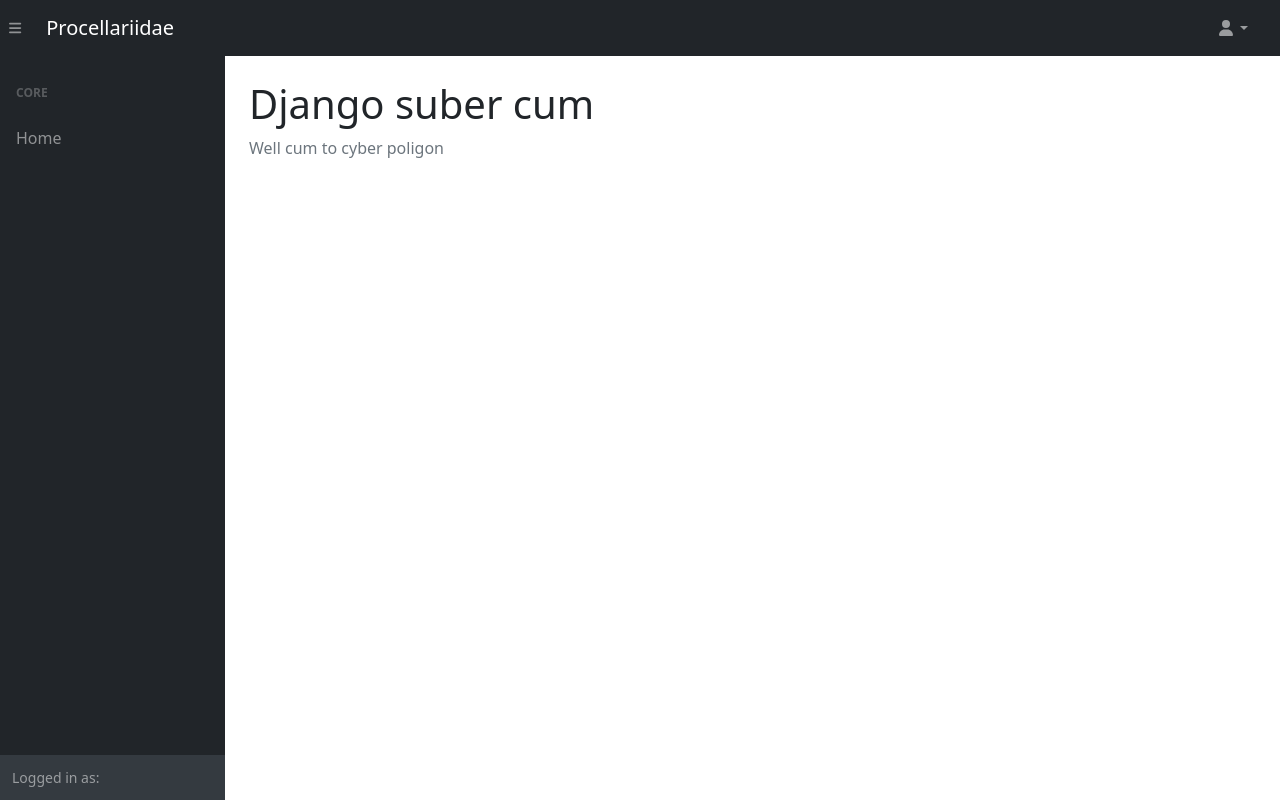
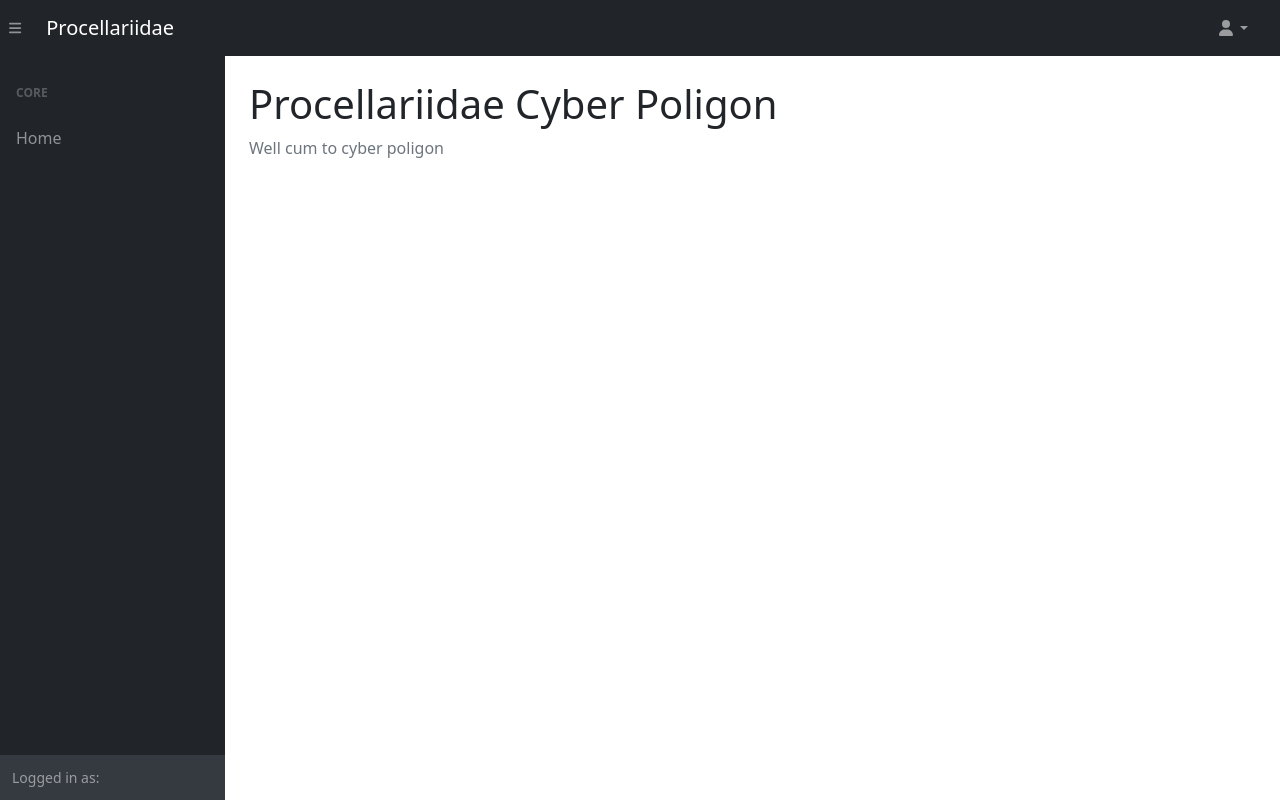
Before and after one commit to temmishy/procellariidae, a Django app: page / in a window 1280 px wide. Run offline with Django 3.2, Linux system fonts and the light colour scheme; some libraries are stand-ins or nearby versions.

Commit message:
Change static

```diff
--- a/templates/base.html
+++ b/templates/base.html
@@ -13,10 +13,18 @@
           <meta charset="utf-8" />
           <meta http-equiv="X-UA-Compatible" content="IE=edge" />
           <meta name="viewport" content="width=device-width, initial-scale=1, shrink-to-fit=no" />
-          <link href="https://cdn.jsdelivr.net/npm/simple-datatables@7.1.2/dist/style.min.css" rel="stylesheet" />
+
           <link href="{% static 'css/styles.css' %}" rel="stylesheet" />
+
+          <script src="{% static 'js/scripts.js' %}" crossorigin="anonymous"></script>
+          <script src="{% static 'js/datatables-simple-demo.js' %}" crossorigin="anonymous"></script>
+
+          <script src="{% static 'assets/demo/chart-area-demo.js' %}" crossorigin="anonymous"></script>
+          <script src="{% static 'assets/demo/chart-bar-demo.js' %}" crossorigin="anonymous"></script>
+          <script src="{% static 'assets/demo/chart-pie-demo.js' %}" crossorigin="anonymous"></script>
+          <script src="{% static 'assets/demo/datatables-demo.js' %}" crossorigin="anonymous"></script>
+
           <script src="https://use.fontawesome.com/releases/v6.3.0/js/all.js" crossorigin="anonymous"></script>
-          <script src="{% static 'js/scripts.js' %}" crossorigin="anonymous"></script>
       </head>
 
       <body class="sb-nav-fixed">
@@ -24,7 +32,7 @@
                         <!-- Sidebar Toggle-->
                         <button class="btn btn-link btn-sm order-1 order-lg-0 me-4 me-lg-0" id="sidebarToggle" href="#!"><i class="fas fa-bars"></i></button>
               <!-- Navbar Brand-->
-              <a class="navbar-brand ps-3" href="index.html">Procellariidae</a>
+              <a class="navbar-brand ps-3" href="/">Procellariidae</a>
               <!-- Navbar Search-->
               <form class="d-none d-md-inline-block form-inline ms-auto me-0 me-md-3 my-2 my-md-0">
               </form>
@@ -84,7 +92,7 @@
               <div id="layoutSidenav_content">
                   <main>
                       <div class="container-fluid px-4">
-                          <h1 class="mt-4">Django suber cum</h1>
+                          <h1 class="mt-4">Procellariidae Cyber Poligon</h1>
                           <ol class="breadcrumb mb-4">
                               <li class="breadcrumb-item active">
                                 {% block content %}
```
